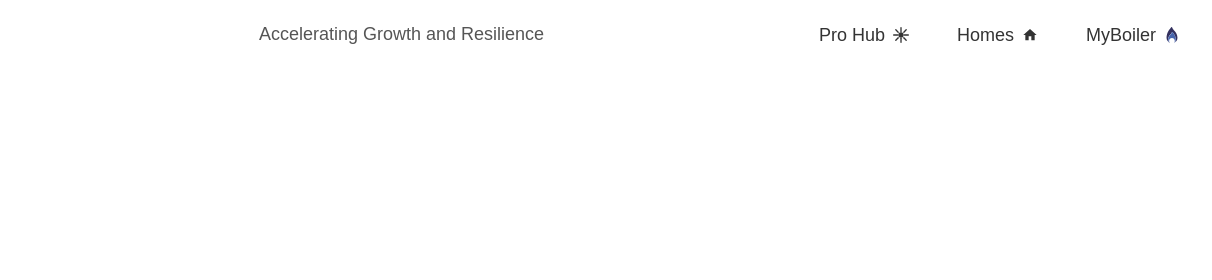
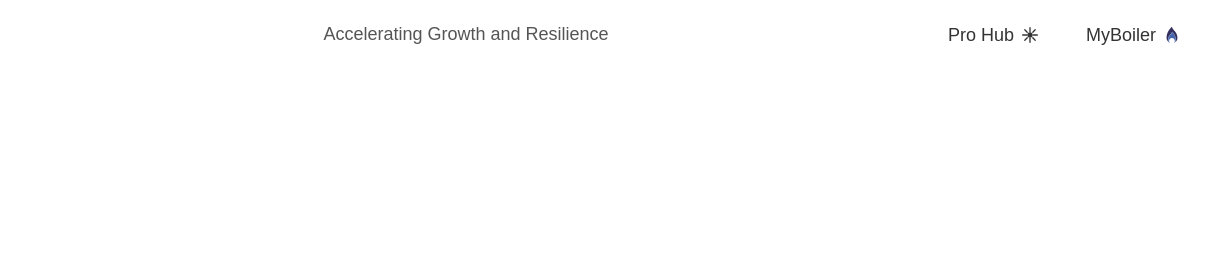
Before and after one commit to jkanbi/arated.com, a plain HTML site: page index.html in a window 1280 px wide. Shown: the top 280 px of the page, 68-1280 px from the left. Drawn offline with nearby package versions, Linux system fonts and the light colour scheme.

Commit message:
Remove the Homes items from the menu.

```diff
--- a/index.html
+++ b/index.html
@@ -48,12 +48,6 @@
                     <line x1="17" y1="12" x2="23" y2="12"/>
                     <line x1="4.22" y1="19.78" x2="7.76" y2="16.24"/>
                     <line x1="16.24" y1="7.76" x2="19.78" y2="4.22"/>
-                </svg>
-            </a>
-            <a href="#/homes" class="nav-item">
-                <span class="nav-text">Homes</span>
-                <svg class="nav-icon" viewBox="0 0 24 24" aria-hidden="true">
-                    <path d="M10 20v-6h4v6h5v-8h3L12 3 2 12h3v8z"/>
                 </svg>
             </a>
             <a href="https://myboiler.com/?referrer=ARated.com" class="nav-item" target="_blank" rel="noopener">
```
